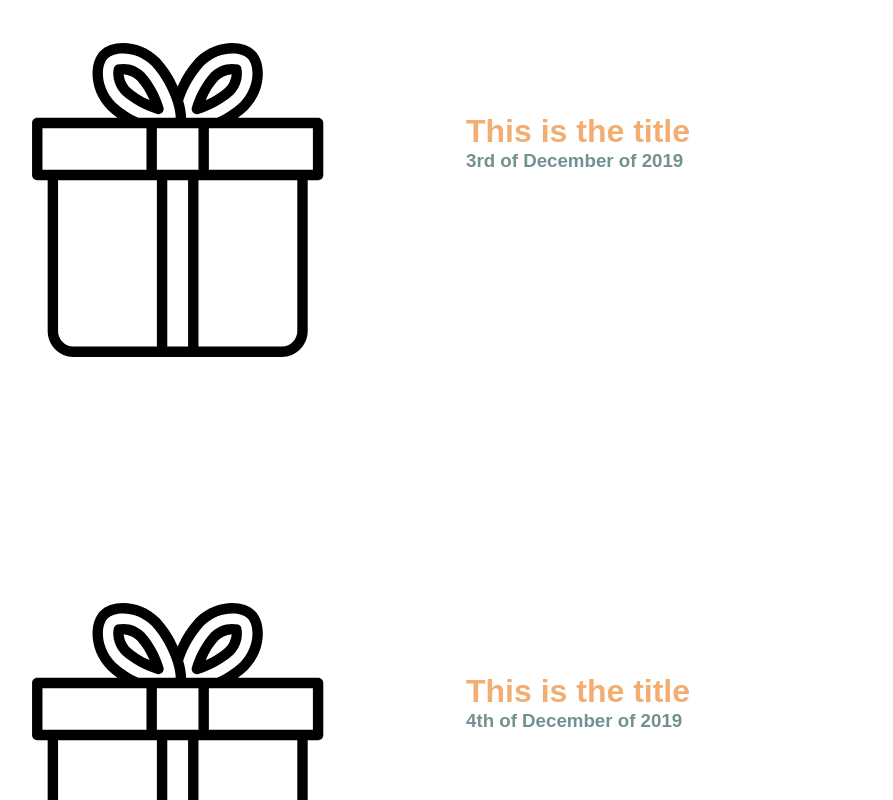
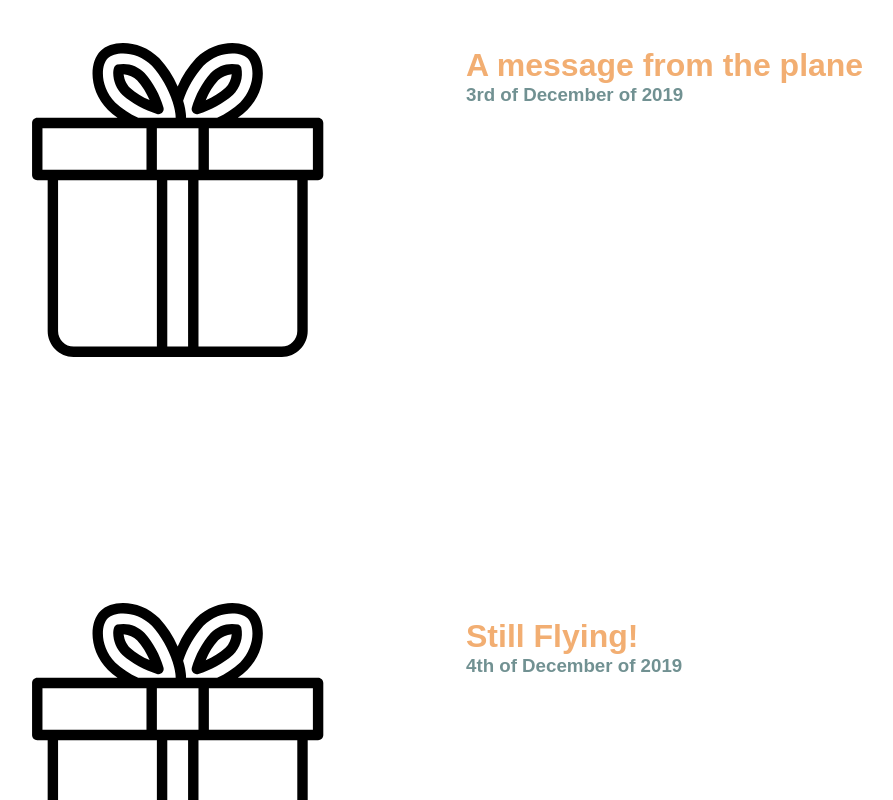
Before and after one commit to sebzuloaga/christmas-Calendar, a React (Create React App) app: page / in a window 1280 px wide. Shown: the part 1320-2120 px from the top of the page, without its empty margins (174-1067 px from the left). Built offline with nearby package versions, Linux system fonts and the light colour scheme.

Commit message:
Finished all content for data

```diff
--- a/src/data/calendarData.js
+++ b/src/data/calendarData.js
@@ -1,320 +1,332 @@
-const calendarData = [{
+import { watch } from "fs"
+
+const calendarData = [
+    {
         date: "01/12/2019",
         day: "1st",
         category: "Gift",
-        clue: '',
+        clue: null,
         title: 'Joshua\'s Christmas Calendar',
         description: `This is my gift to you Joshie. This Christmas I will not be in Australia.
                         I'm excited to see my family, but I am very sad I won't get to spend
                         the time with you. I made this calendar to make it up to you. This
                         calendar will give you something different every day so I can still
                         be with you every day!`,
-        phrase: 'A gift a day for Joshua. No cheating allowed!',
+        phrase: 'A gift a day for Joshua.',
         opened: false
     },
     {
         date: "02/12/2019",
         day: "2nd",
         category: "Gift",
-        clue: 'This is the clue for this gift',
-        title: 'This is the title',
-        description: 'This is the gift',
-        phrase: 'This is the prhase',
+        clue: 'How to take care of Joshua...',
+        title: 'Joshua\s Care Package',
+        description: `I will be away for 3 weeks, and I can\'t have you getting sick or not having
+                        your essentials! I have prepared a small care package so that I am sure you
+                        will be covered at least for a little bit. It is a weird mix of things to be
+                        added to a care package, function over form here.`,
+        phrase: 'Bring some popcorn stat!',
         opened: false
     },
     {
         date: "03/12/2019",
         day: "3rd",
-        category: "Gift",
-        clue: 'This is the clue for this gift',
-        title: 'This is the title',
-        description: 'This is the gift',
-        phrase: 'This is the prhase',
+        category: "Message",
+        clue: 'Across the Pacific...',
+        title: 'A message from the plane',
+        description: `Today I am getting on the flight back to Ecuador and I will be sad to not see you
+                        for a while, but I also will be thinling of the many trips that are in our future.
+                        I want to go to Japan and New Zealand with you. Take you to the UK so you can see
+                        Simon, maybe Fiji, endless possibilities!`,
+        phrase: 'Can we become part of the mile high club one day?',
         opened: false
     },
     {
         date: "04/12/2019",
         day: "4th",
-        category: "Gift",
-        clue: 'This is the clue for this gift',
-        title: 'This is the title',
-        description: 'This is the gift',
-        phrase: 'This is the prhase',
+        category: "Message",
+        clue: 'Jetlag...',
+        title: 'Still Flying!',
+        description: `Believe it or not, I am probably still on an airport or airplane. Not much to say
+                        aside from the fact that I am probably very tired and that I am wishing you would
+                        be sitting next to me on the plane so I could rest my head on your shoulder. Hope
+                        are having a wonderful Wednesday!`,
+        phrase: 'I farted a lot on the plane',
         opened: false
     },
     {
         date: "05/12/2019",
         day: "5th",
-        category: "Gift",
-        clue: 'This is the clue for this gift',
-        title: 'This is the title',
-        description: 'This is the gift',
-        phrase: 'This is the prhase',
+        category: "Message",
+        clue: 'La tierra donde naci...',
+        title: 'Welcome to Ecuador!',
+        description: `I am home! But let's be honest, I am probably napping with the air con turned on.
+                        Prepare yourself for my mediocre photgraphy skills as I try to show you a little
+                        bit of Ecuador (mainly the food of course). Maybe one day you might be able to see
+                        all of it in real life.`,
+        phrase: 'It is f**cking hot here!',
         opened: false
     },
     {
         date: "06/12/2019",
         day: "6th",
         category: "Gift",
-        clue: 'This is the clue for this gift',
-        title: 'This is the title',
-        description: 'This is the gift',
-        phrase: 'This is the prhase',
+        clue: 'May luck be in your side today...',
+        title: 'Will Joshua live the life?',
+        description: `Something really funny that we have been doing lately is playing the lottery. It's
+                        not something I imagined myself doing, but it's something we started doing together
+                        and that makes it great. So here are two lotto tickets, one for you and one for me
+                        so we can try to live the life!`,
+        phrase: 'Money, Dick, Power!',
         opened: false
     },
     {
         date: "07/12/2019",
         day: "7th",
-        category: "Gift",
-        clue: 'This is the clue for this gift',
-        title: 'The day is 7, the word is luck.',
-        description: `You are a man with fine taste, and I wish that I was able to help out
-                        get all those fancy things things that are on your list. Though I might
-                        not be able to help you out with a lot of money, I would like to gift
-                        you 4 lotto tickets hoping that they might get you closer to crossing out
-                        some of the things on your list!`,
-        phrase: `If there are no winnings, they definitely
-                    gave me the wrong tickets at the store...`,
+        category: "Message",
+        clue: 'Long distance communication...',
+        title: 'New Phone who dis?',
+        description: `This is just a friendly reminder that if we have not arranged a video chat yet, we
+                        definitely should. Time difference can be am evil bitch, but who needs sleep
+                        anyways`,
+        phrase: `Sorry if I fall asleep over video chat!`,
         opened: false
     },
     {
         date: "08/12/2019",
         day: "8th",
-        category: "Gift",
-        clue: 'This is the clue for this gift',
-        title: 'This is the title',
-        description: 'This is the gift',
-        phrase: 'This is the prhase',
+        category: "Message",
+        clue: 'One more of these, we are at three now...',
+        title: 'Happy three months!',
+        description: `It did not come to my attention until recently that people in Australia do not
+                        necessarily celebrate months inside of a relationship, but this is actually
+                        very normal back in Ecuador. We don't need a big celebration, but I do like to
+                        bring up another wonderful month with you <kiss kiss>`,
+        phrase: 'A quarter of a year! Our relationship is old!',
         opened: false
     },
     {
         date: "09/12/2019",
         day: "9th",
-        category: "Gift",
-        clue: 'This is the clue for this gift',
-        title: 'This is the title',
-        description: 'This is the gift',
-        phrase: 'This is the prhase',
+        category: "IOU",
+        clue: 'Take of your clothes and put the a towel on...',
+        title: `A massage for Joshua`,
+        description: `Closing the year, I bet it must be really stressful on you. So this is me trying
+                        to help out. I can't do anything while I am not there, but I would like to extend
+                        this offer for a 20 minute back and shoulders massage as soon as I come back. Some
+                        rules apply (rules TBD)!`,
+        phrase: 'This is mainly so I can rub your muscles.',
         opened: false
     },
     {
         date: "10/12/2019",
         day: "10th",
         category: "Gift",
-        clue: 'This is the clue for this gift',
-        title: 'This is the title',
-        description: 'This is the gift',
-        phrase: 'This is the prhase',
+        clue: 'Time to get a bit slutty...',
+        title: 'Lightning Sluggers',
+        description: `I wouldn't tease you about these cute swim briefs and then not give them to you! Also
+                        I would not pass the opportunity to see you wearing them as well. I am not there to
+                        see you wear them for the first time, but I request you go to a pool / beach and that
+                        you take photos and send them to me (this is an order)`,
+        phrase: 'Release your inner pool slut',
         opened: false
     },
     {
         date: "11/12/2019",
         day: "11th",
-        category: "Gift",
-        clue: 'This is the clue for this gift',
-        title: 'This is the title',
-        description: 'This is the gift',
-        phrase: 'This is the prhase',
+        category: "Message",
+        clue: 'P.S ...',
+        title: 'I love you!',
+        description: 'That is all! Not much to say today!',
+        phrase: `Coming up with 25 things for each was hard!`,
         opened: false
     },
     {
         date: "12/12/2019",
         day: "12th",
-        category: "Gift",
-        clue: 'This is the clue for this gift',
-        title: 'This is the title',
-        description: 'This is the gift',
-        phrase: 'This is the prhase',
+        category: "Message",
+        clue: 'A place for friends',
+        title: 'Meeting friends',
+        description: `I am looking forward to next year, when we will be able to keep meetings each others'
+                        friends. Why you may ask? Well I am still wanting to find out all of those stories
+                        I keep hearing about. Maybe you might find some stories from my friends... that is
+                        if I allow it.`,
+        phrase: 'Friends know how to best embarras you',
         opened: false
     },
     {
         date: "13/12/2019",
         day: "13th",
         category: "Gift",
-        clue: 'This is the clue for this gift',
-        title: 'This is the title',
-        description: 'This is the gift',
-        phrase: 'This is the prhase',
+        clue: 'More space for you...',
+        title: `Joshua's spot in my room`,
+        description: `You are the holder of a massage gift certificate to be redeemed to alleviate stress.
+                        However, if we really want to better address things. It is time for Joshua to stop
+                        carrying so many things around, so now I am happy to offer you more space in my room
+                        for you to keep things here.`,
+        phrase: 'We get to be disoragnised togeher now!',
         opened: false
     },
     {
         date: "14/12/2019",
         day: "14th",
-        category: "Gift",
-        clue: 'This is the clue for this gift',
-        title: 'This is the title',
-        description: 'This is the gift',
-        phrase: 'This is the prhase',
+        category: "Message",
+        clue: 'More to come...',
+        title: 'The Christmas keeps on giving!',
+        description: `It is getting closer to Christmas, which means the frequency of gifts is going up!
+                        I know, I know. You said"Sebastian, don't spend too much money on me. But where is
+                        the fun in that? I love giving you presents and surprising you, because you are
+                        definitely worth it.`,
+        phrase: 'Treat yo self, or better yet let Seb do it.',
         opened: false
     },
     {
         date: "15/12/2019",
         day: "15th",
         category: "Gift",
-        clue: 'This is the clue for this gift',
-        title: 'This is the title',
-        description: 'This is the gift',
-        phrase: 'This is the prhase',
+        clue: `You get home, but don't want to cook...`,
+        title: 'Uber great!',
+        description: `TWe have a lot of food when we are together... like a lot. Often we have it from
+                        Uber Eats. While I am not today, I still want to treat you to a solid meal that will
+                        leave you full! Don't forget the dessert. The gift card also works with normal Ubers
+                        in case yo were wanting to avoid the sun when going to Hames Street`,
+        phrase: 'Food = happiness',
         opened: false
     },
     {
         date: "16/12/2019",
         day: "16th",
-        category: "Gift",
-        clue: 'This is the clue for this gift',
-        title: 'This is the title',
-        description: 'This is the gift',
-        phrase: 'This is the prhase',
+        category: "Message",
+        clue: 'When in Ecuador for Christmas...',
+        title: '4 Sundays before Christmas',
+        description: `I think I have mentioned this to you, but 4 Sundays before Christmas my family gathers
+                        together on one of my aunts / uncles houses and we celebrate together. Now, you may
+                        not be able to be here for this one but I can't wait for you to be involved and for us
+                        to make our own Christmas traditions`,
+        phrase: `It's the most wonderful time, of the year`,
         opened: false
     },
     {
         date: "17/12/2019",
         day: "17th",
-        category: "Gift",
-        clue: 'This is the clue for this gift',
-        title: 'This is the title',
-        description: 'This is the gift',
-        phrase: 'This is the prhase',
+        category: "IOU",
+        clue: 'In a Galaxy Far Far Away...',
+        title: 'Star Wars Episode 9 Tix!',
+        description: `The new movie is coming out soon, and I want to watch it with you. I do not have
+                        availability at hand and could not ask it to keep the surprise, but I owe you
+                        a full movie experiences when we are back together in Brisbane! Disclaimer: I
+                        might watch the moie in Ecuador so you can watch it before without me as well!`,
+        phrase: 'Do or do not, there is no try!',
         opened: false
     },
     {
         date: "18/12/2019",
         day: "18th",
-        category: "Gift",
-        clue: 'This is the clue for this gift',
-        title: 'This is the title',
-        description: 'This is the gift',
-        phrase: 'This is the prhase',
+        category: "Message",
+        clue: 'You tell me...',
+        title: 'Receiving is also good!',
+        description: `I will be honest, this giving thing is a bit exhausting. For this day, I am
+                        actuallu not going to give you anything and instead I want you to send me the
+                        sweetest message you can think of. The catch is that it is Twiter style, limited
+                        to 140 characters! No pressure!`,
+        phrase: 'Tell me more, tell me more, how much dough did he spend?',
         opened: false
     },
     {
         date: "19/12/2019",
         day: "19th",
         category: "Gift",
-        clue: 'This is the clue for this gift',
-        title: 'This is the title',
-        description: 'This is the gift',
-        phrase: 'This is the prhase',
+        clue: 'Work it real good...',
+        title: 'Tank top',
+        description: `Another excuse to get Joshua to show his muscles. I have procured a nice little tank
+                        top for you. Not to worry! It is not of a colour you already have, and I must admit
+                        I wanted to get a medium sized one so that it fit me as well but I went with the
+                        small because I am a nice boyfriend`,
+        phrase: 'Suns out, guns out!',
         opened: false
     },
     {
         date: "20/12/2019",
         day: "20th",
-        category: "Gift",
-        clue: 'This is the clue for this gift',
-        title: 'This is the title',
-        description: 'This is the gift',
-        phrase: 'This is the prhase',
+        category: "Message",
+        clue: 'I am full...',
+        title: 'Christmas belly',
+        description: `I have to inform you, that it is extremely possible that at this stage I may have a
+                        Christmas belly. I request assitance when I am back in Brisbane to shed the
+                        Christmas food off. Thank you very much.`,
+        phrase: 'Eat all the foods',
         opened: false
     },
     {
         date: "21/12/2019",
         day: "21st",
-        category: "Gift",
-        clue: 'This is the clue for this gift',
-        title: 'This is the title',
-        description: 'This is the gift',
-        phrase: 'This is the prhase',
+        category: "Message",
+        clue: 'Thank you...',
+        title: 'Being Grateful!',
+        description: `Anoter Sunday approaches which means more family time. Sometimes as part of the
+                        traditions, every member of the family says something that they are grateful for.
+                        At this moment I am very grateful that I met you and that I have grown to love
+                        you so much!`,
+        phrase: 'Thank you x1000',
         opened: false
     },
     {
         date: "22/12/2019",
         day: "22nd",
-        category: "Gift",
-        clue: 'This is the clue for this gift',
-        title: 'This is the title',
-        description: 'This is the gift',
-        phrase: 'This is the prhase',
+        category: "IOU",
+        clue: 'Step aside Netflix...',
+        title: 'Disney+',
+        description: `Now, this is not so much a gift for you, but you will benefit from it. I am planning
+                        on getting a Disney+ subscription, which means that there is endless new movies and
+                        shows we will be able to watch (including "The Mandalorian"!) Get ready for snuggle
+                        time Mr. (sweaty snuggles cause it will be warm).`,
+        phrase: '',
         opened: false
     },
     {
         date: "23/12/2019",
         day: "23rd",
-        category: "Gift",
-        clue: 'This is the clue for this gift',
-        title: 'This is the title',
-        description: 'This is the gift',
-        phrase: 'This is the prhase',
+        category: "Message",
+        clue: 'Call me maybe...',
+        title: 'Another chat!',
+        description: 'Nothing much happening today, just proposing another video call!',
+        phrase: 'Miss you!',
         opened: false
     },
     {
         date: "24/12/2019",
         day: "24th",
         category: "Gift",
-        clue: 'This is the clue for this gift',
-        title: 'This is the title',
-        description: 'This is the gift',
-        phrase: 'This is the prhase',
+        clue: 'Picture perfect...',
+        title: 'Photo frame',
+        description: `I recently just told you what my favorite picture of you is. While
+                        we do not have a lot of pictures together, I still have a favorite one. The one we
+                        took in the Gold Coast because we were lame and said "we actually haven't taken any
+                        pictures together!". I will forever remember that moment!`,
+        phrase: 'You look great in pictures!',
         opened: false
     },
     {
         date: "25/12/2019",
         day: "25th",
-        category: "Gift",
-        clue: 'This is the clue for this gift',
-        title: 'This is the title',
-        description: 'This is the gift',
-        phrase: 'This is the prhase',
+        category: "Message",
+        clue: 'The day is here...',
+        title: 'Christmas Day',
+        description: `I love you and I hope you are having the nicest Christmas ever Joshua! Can't wait to
+                        be back and hug you and kiss you. I am looking forward to a 2020 filled with special
+                        momemnts. 2019 brought me to you, and I can't wait for what's to come now!`,
+        phrase: 'Here is to a 2020 filled with happiness',
         opened: false
     },
     {
         date: "26/12/2019",
         day: "26th",
-        category: "Gift",
-        clue: 'This is the clue for this gift',
-        title: 'This is the title',
-        description: 'This is the gift',
-        phrase: 'This is the prhase',
-        opened: false
-    },
-    {
-        date: "27/12/2019",
-        day: "27th",
-        category: "Gift",
-        clue: 'This is the clue for this gift',
-        title: 'This is the title',
-        description: 'This is the gift',
-        phrase: 'This is the prhase',
-        opened: false
-    },
-    {
-        date: "28/12/2019",
-        day: "28th",
-        category: "Gift",
-        clue: 'This is the clue for this gift',
-        title: 'This is the title',
-        description: 'This is the gift',
-        phrase: 'This is the prhase',
-        opened: false
-    },
-    {
-        date: "29/12/2019",
-        day: "29th",
-        category: "Gift",
-        clue: 'This is the clue for this gift',
-        title: 'This is the title',
-        description: 'This is the gift',
-        phrase: 'This is the prhase',
-        opened: false
-    },
-    {
-        date: "30/12/2019",
-        day: "30th",
-        category: "Gift",
-        clue: 'This is the clue for this gift',
-        title: 'This is the title',
-        description: 'This is the gift',
-        phrase: 'This is the prhase',
-        opened: false
-    },
-    {
-        date: "31/12/2019",
-        day: "31st",
-        category: "Gift",
-        clue: 'This is the clue for this gift',
-        title: 'This is the title',
-        description: 'This is the gift',
-        phrase: 'This is the prhase',
+        category: "Message",
+        clue: 'Bonus...',
+        title: 'Coming Back Bitch!',
+        description: `Just wanted to let you know that by the time you wake up on the 27th I will be one my
+                        way back :)`,
+        phrase: `Can't stay away for too long!`,
         opened: false
     }
 ]
```
